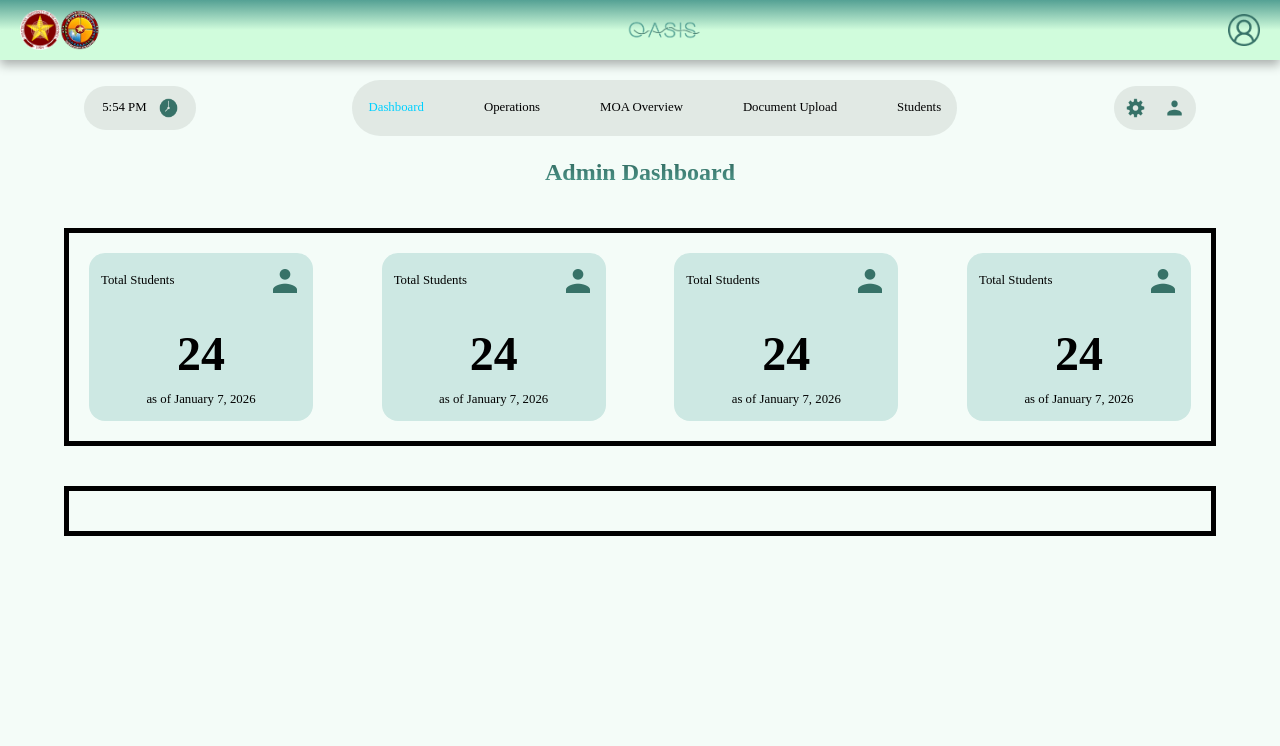
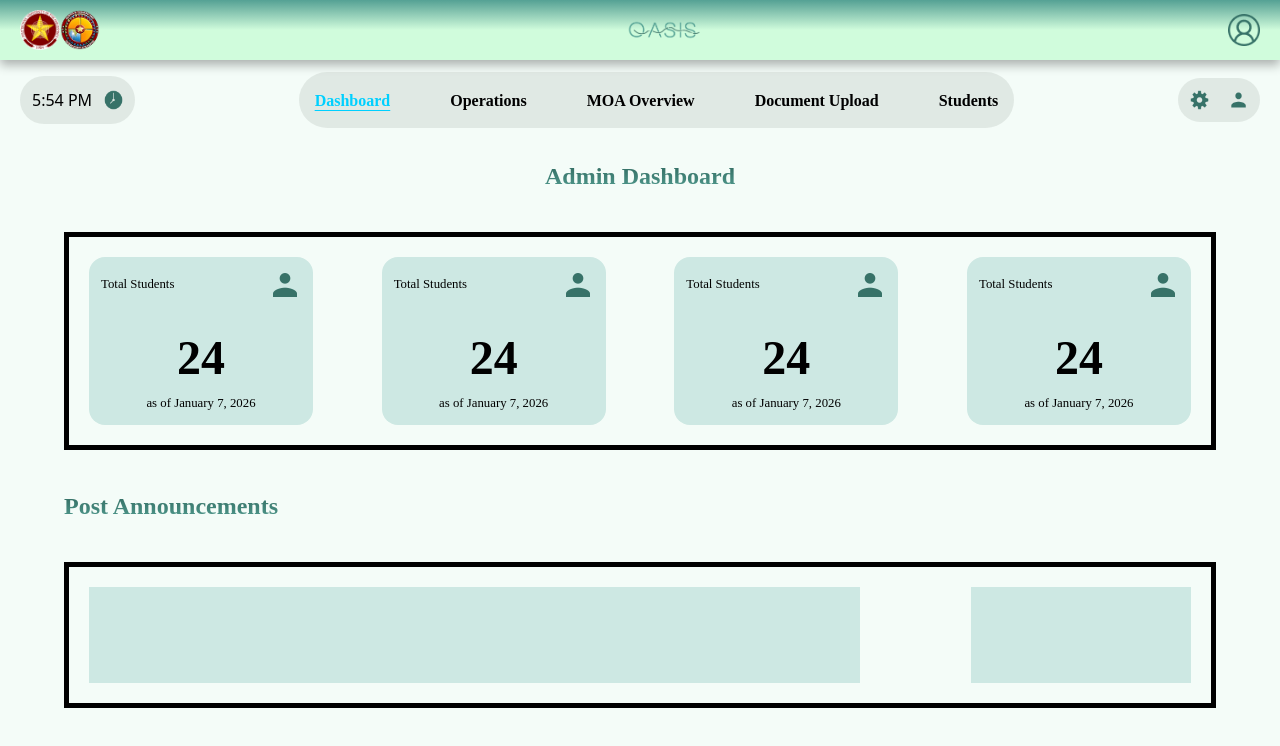
Before and after one commit to vinmonnn/OASIS_prototype, a React (Vite) app in the folder frontend/: page /admin in a window 1280 px wide. Shown: the top 746 px of the page. Built offline with nearby package versions, Linux system fonts and the light colour scheme.

Commit message:
dashboard animations, css changes

```diff
--- a/frontend/src/components/headers.jsx
+++ b/frontend/src/components/headers.jsx
@@ -14,8 +14,8 @@ export function Header() {
     return (
         <>
             <header className="sticky top-0 w-full flex flex-row bg-linear-to-t justify-between items-center from-oasis-blue  via-oasis-blue to-oasis-dark min-h-15 pl-5 pr-5 shadow-[0_5px_10px_rgba(0,0,0,0.3)] z-50">
-                <LogoWrap />
-                <Link to="/landing"><img src={oasisLogo} className="w-20 aspect-auto hover:cursor-pointer"></img></Link>
+                <Link to="/"><LogoWrap /></Link>
+                <Link to="/admin"><img src={oasisLogo} className="w-20 aspect-auto hover:cursor-pointer"></img></Link>
                 <Link to="/access"><img src={userIcon} className="w-8 h-8 hover:cursor-pointer"></img></Link>
             </header>
 
@@ -24,34 +24,57 @@ export function Header() {
 }
 
 export function AdminHeader() {
+    const [time, setTime] = useState('');
+    const [scrolled, setScrolled] = useState(false);
 
-    const [time, setTime] = useState('');
-
+    // Time update
     useEffect(() => {
-
-        const interval = setInterval(() => {
+        const updateTime = () => {
             setTime(
                 new Date().toLocaleTimeString("en-US", {
                     hour: "numeric",
                     minute: "2-digit",
-                    hour12: true
+                    hour12: true,
                 })
             );
-        }, 1000);
+        };
+
+        updateTime();
+        const interval = setInterval(updateTime, 1000);
 
         return () => clearInterval(interval);
+    }, []);
 
-    }, [])
+    // Scroll detection
+    useEffect(() => {
+        const handleScroll = () => {
+            if (window.scrollY > 0) {
+                setScrolled(true);
+            } else {
+                setScrolled(false);
+            }
+        };
+
+        window.addEventListener("scroll", handleScroll);
+        return () => window.removeEventListener("scroll", handleScroll);
+    }, []);
 
     return (
-        <>
-            <div className="w-[90%] p-5 flex flex-row items-center justify-between font-oasis-text text-[0.8rem] sticky top-0">
-
+        <div
+            className={`
+                fixed top-0 left-0 w-full z-50 translate-y-15
+                transition-all duration-300
+                ${scrolled ? 'backdrop-blur-md bg-white/30 shadow-lg translate-y-[-15]' : 'bg-transparent'}
+                flex flex-row justify-between items-center px-5 py-3
+            `}
+        >
+            {/* Time + Clock */}
             <div className="bg-admin-header-bg p-3 rounded-4xl min-w-28 flex flex-wrap flex-row justify-center items-center gap-3">
-                    <p className="">{time}</p>
-                    <img src={clock} className="w-[1.2rem]"/>
+                <p className="animate__animated animate__fadeInUp ease-in">{time}</p>
+                <img src={clock} className="w-[1.2rem]" />
             </div>
 
+            {/* Navigation */}
             <div className="bg-admin-header-bg p-1 rounded-4xl w-fit min-h-14 max-h-14 flex flex-row justify-between items-center">
                 <ul className="w-full p-3 flex flex-row justify-center items-center gap-15">
                     <NavItem to="/admin" label="Dashboard" />
@@ -60,9 +83,9 @@ export function AdminHeader() {
                     <NavItem to="/admUploads" label="Document Upload" />
                     <NavItem to="/admStudents" label="Students" />
                 </ul>
-
             </div>
 
+            {/* Icons */}
             <div className="bg-admin-header-bg p-3 rounded-4xl w-fit flex flex-row justify-between items-center gap-5">
                 <HoverLift>
                     <img src={settings} className="w-[1.2rem]" />
@@ -73,6 +96,69 @@ export function AdminHeader() {
                 </HoverLift>
             </div>
         </div>
-        </>
-    )
+    );
 }
+
+
+
+// export function AdminHeader() {
+//     const [time, setTime] = useState('');
+
+//     useEffect(() => {
+
+//         const initialTime = new Date().toLocaleTimeString("en-US", {
+//             hour: "numeric",
+//             minute: "2-digit",
+//             hour12: true,
+//         });
+//         setTime(initialTime);
+
+//         const interval = setInterval(() => {
+//             setTime(
+//                 new Date().toLocaleTimeString("en-US", {
+//                     hour: "numeric",
+//                     minute: "2-digit",
+//                     hour12: true,
+//                 })
+//             );
+//         }, 1000);
+
+//         return () => clearInterval(interval);
+//     }, []);
+
+//     return (
+//         <>
+//             <div className="w-[90%] p-5 flex flex-row items-center justify-between font-oasis-text text-[0.8rem] sticky top-0">
+//                 <div className="bg-admin-header-bg p-3 rounded-4xl min-w-28 flex flex-wrap flex-row justify-center items-center gap-3">
+//                     <p className="animate__animated animate__fadeInUp ease-in">
+//                         {time}
+//                     </p>
+//                     <img src={clock} className="w-[1.2rem]" />
+//                 </div>
+
+
+
+//                 <div className="bg-admin-header-bg p-1 rounded-4xl w-fit min-h-14 max-h-14 flex flex-row justify-between items-center">
+//                     <ul className="w-full p-3 flex flex-row justify-center items-center gap-15">
+//                         <NavItem to="/admin" label="Dashboard" />
+//                         <NavItem to="/admoperations" label="Operations" />
+//                         <NavItem to="/admMoaOverview" label="MOA Overview" />
+//                         <NavItem to="/admUploads" label="Document Upload" />
+//                         <NavItem to="/admStudents" label="Students" />
+//                     </ul>
+
+//                 </div>
+
+//                 <div className="bg-admin-header-bg p-3 rounded-4xl w-fit flex flex-row justify-between items-center gap-5">
+//                     <HoverLift>
+//                         <img src={settings} className="w-[1.2rem]" />
+//                     </HoverLift>
+
+//                     <HoverLift>
+//                         <img src={user} className="w-[1.2rem]" />
+//                     </HoverLift>
+//                 </div>
+//             </div>
+//         </>
+//     )
+// }
--- a/frontend/src/components/navItem.jsx
+++ b/frontend/src/components/navItem.jsx
@@ -8,8 +8,8 @@ export default function NavItem({ to, label }) {
                 <NavLink
                     to={to}
                     className={({ isActive }) =>
-                        `font-oasis-text transition-all duration-200 ${
-                            isActive ? "scale-110 -translate-y-1 text-oasis-aqua" : ""
+                        `font-oasis-text transition-all duration-200 font-bold ${
+                            isActive ? "scale-110 -translate-y-1 text-oasis-aqua underline underline-offset-4" : ""
                         }`
                     }
                 >
--- /dev/null
+++ b/frontend/src/layouts/adminScreen.jsx
@@ -0,0 +1,16 @@
+import { Header } from '../components/headers'
+import Footer from '../components/footer'
+
+export default function AdminScreen({ children }) {
+    return(
+        <>
+            <div className='w-full h-full pb-5bg-[#F4FCF8] flex flex-col justify-center items-center overflow-x-hidden overflow-y-auto'>
+                <Header />
+                    <div className='mt-25'></div>
+                    {children}
+                    <div className='mt-100 h-dvh w-dvh'></div>
+                <Footer />
+            </div>
+        </>
+    )
+}
--- a/frontend/src/pages/adminPages/admOperations.jsx
+++ b/frontend/src/pages/adminPages/admOperations.jsx
@@ -1,18 +1,19 @@
 import { Link } from 'react-router-dom'
 import MainScreen from '../../layouts/mainScreen'
+import AdminScreen from '../../layouts/adminScreen.jsx';
 import { AdminHeader } from '../../components/headers.jsx'
 import Title from "../../utilities/title.jsx";
 
 export default function AdmOperations() {
     return(
         <>
-            <MainScreen>
+            <AdminScreen>
                 <AdminHeader/>
                  <div className=''>
                     <Title text={"Admin Operations"}/>
                 </div>
 
-            </MainScreen>
+            </AdminScreen>
         </>
     )
 }
--- a/frontend/src/pages/adminPages/admin.jsx
+++ b/frontend/src/pages/adminPages/admin.jsx
@@ -1,5 +1,6 @@
 import { Link } from 'react-router-dom'
 import MainScreen from '../../layouts/mainScreen'
+import AdminScreen from '../../layouts/adminScreen.jsx';
 import { AdminHeader } from '../../components/headers.jsx'
 import Title from "../../utilities/title.jsx";
 import { AdmCard } from "../../utilities/card.jsx"
@@ -7,7 +8,7 @@ import user from "../../assets/icons/user.png"
 export default function Admin() {
     return(
         <>
-            <MainScreen>
+            <AdminScreen>
                 <AdminHeader/>
 
                 {/* PARENT CONTAINER */}
@@ -44,16 +45,24 @@ export default function Admin() {
                             cardDate={"January 7, 2026"}
                         />
                     </section>
-
+                    <div className='flex justify-start items-start w-[90%]'>
+                            <Title text={"Post Announcements"}/>
+                    </div>
                     {/* POST ANNOUNCEMENTS SECTION */}
                     <section className='border-5 p-5 w-[90%] flex flex-row justify-between items-center flex-wrap gap-5'>
+
+                        <div className='w-[70%] min-h-24 p-3 bg-admin-element'>
+
+                        </div>
+                        <div className='w-[20%] min-h-24 p-3 bg-admin-element'>
+
+                        </div>
+
 
                     </section>
 
                 </div>
-
-
-            </MainScreen>
+            </AdminScreen>
         </>
     )
 }
--- a/frontend/src/pages/adminPages/docsUpload.jsx
+++ b/frontend/src/pages/adminPages/docsUpload.jsx
@@ -1,17 +1,18 @@
 import { Link } from 'react-router-dom'
 import MainScreen from '../../layouts/mainScreen'
+import AdminScreen from '../../layouts/adminScreen.jsx';
 import { AdminHeader } from '../../components/headers.jsx'
 import Title from "../../utilities/title.jsx";
 
 export default function DocsUpload() {
     return(
         <>
-            <MainScreen>
+            <AdminScreen>
                 <AdminHeader/>
                 <div className=''>
                     <Title text={"Documents Upload"}/>
                 </div>
-            </MainScreen>
+            </AdminScreen>
         </>
     )
 }
--- a/frontend/src/pages/adminPages/moaOverview.jsx
+++ b/frontend/src/pages/adminPages/moaOverview.jsx
@@ -1,17 +1,18 @@
 import { Link } from 'react-router-dom'
 import MainScreen from '../../layouts/mainScreen'
+import AdminScreen from '../../layouts/adminScreen.jsx';
 import { AdminHeader } from '../../components/headers.jsx'
 import Title from "../../utilities/title.jsx";
 
 export default function MoaOverview() {
     return(
         <>
-            <MainScreen>
+            <AdminScreen>
                 <AdminHeader/>
                 <div className=''>
                     <Title text={"MOA Overview"}/>
                 </div>
-            </MainScreen>
+            </AdminScreen>
         </>
     )
 }
--- a/frontend/src/pages/adminPages/regStudents.jsx
+++ b/frontend/src/pages/adminPages/regStudents.jsx
@@ -1,17 +1,18 @@
 import { Link } from 'react-router-dom'
 import MainScreen from '../../layouts/mainScreen.jsx'
+import AdminScreen from '../../layouts/adminScreen.jsx';
 import { AdminHeader } from '../../components/headers.jsx'
 import Title from "../../utilities/title.jsx";
 
 export default function RegStudents() {
     return(
         <>
-            <MainScreen>
+            <AdminScreen>
                 <AdminHeader/>
                 <div className=''>
                     <Title text={"Registered Students"}/>
                 </div>
-            </MainScreen>
+            </AdminScreen>
         </>
     )
 }
--- a/frontend/src/styles.css
+++ b/frontend/src/styles.css
@@ -11,7 +11,7 @@
   --color-oasis-button-dark: #2D6259;
 
   --color-admin-header-bg: rgba(178,190,181, 0.3);
-
+  --color-admin-element: #CDE8E3;
   --font-oasis-text: "Poppins";
 }
 
--- a/frontend/src/utilities/card.jsx
+++ b/frontend/src/utilities/card.jsx
@@ -37,7 +37,7 @@ export function AdmCard({ cardTitle, cardIcon, cardNumber, cardDate}) {
     return (
       <>
 
-        <div className="bg-[#CDE8E3] p-3 min-w-56 min-h-42 rounded-2xl font-oasis-text text-[0.8rem] flex flex-col justify-between items-center">
+        <div className="bg-admin-element p-3 min-w-56 min-h-42 rounded-2xl font-oasis-text text-[0.8rem] flex flex-col justify-between items-center">
 
           <section className="w-full flex flex-row justify-between items-center">
               <p>{cardTitle}</p>
```
Lines whose indentation alone changed are shown as unchanged.
